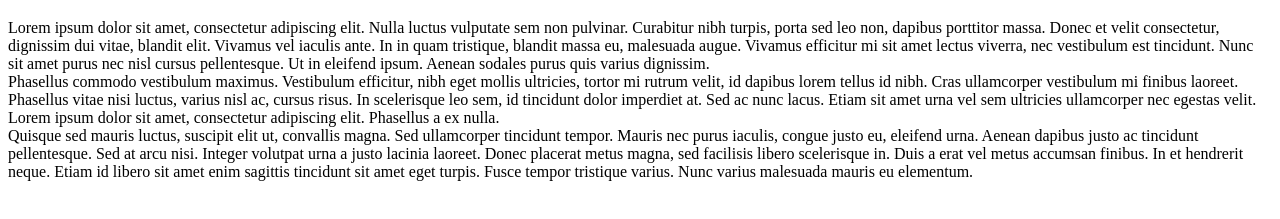
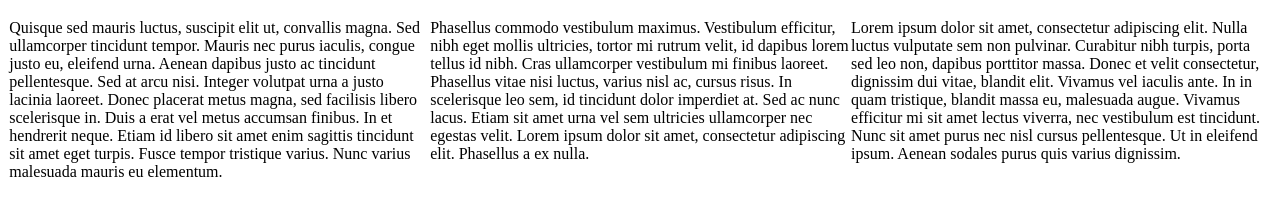
Before and after one commit to matt-voroney/coursera-webdev1, a plain HTML site: page assignment1/index.html in a window 1280 px wide. Shown: the part 61-280 px from the top of the page. Drawn offline with Linux system fonts and the light colour scheme.

Commit message:
added id properties to sections in index.html, and added media queries to css/stylesheet.css to create the responsive layout as specified in the assignment.

```diff
--- a/assignment1/css/stylesheet.css
+++ b/assignment1/css/stylesheet.css
@@ -0,0 +1,36 @@
+
+/* target mobile by default */
+
+
+/* tablet specific settings */
+
+@media (min-width: 768px) and (max-width: 991px) {
+
+    #section1 {
+        width: 50%;
+        float: right;
+    }
+    #section2 {
+        width: 50%;
+        float: right;
+    }
+}
+
+
+/* desktop specific settings */
+
+@media (min-width: 992px) {
+
+    #section1 {
+        width: 33.3%;
+        float: right;
+    }
+    #section2 {
+        width: 33.3%;
+        float: right;
+    }
+    #section3 {
+        width: 33.3%;
+        float: right;
+    }
+}
--- a/assignment1/index.html
+++ b/assignment1/index.html
@@ -6,7 +6,7 @@
     <body>
         <h1>Page Heading</h1>
 
-        <section>
+        <section id="section1">
             Lorem ipsum dolor sit amet, consectetur adipiscing elit. Nulla luctus vulputate sem non pulvinar.
             Curabitur nibh turpis, porta sed leo non, dapibus porttitor massa. Donec et velit consectetur,
             dignissim dui vitae, blandit elit. Vivamus vel iaculis ante. In in quam tristique, blandit massa
@@ -14,14 +14,14 @@
             Nunc sit amet purus nec nisl cursus pellentesque. Ut in eleifend ipsum. Aenean sodales purus quis
             varius dignissim.
         </section>
-        <section>
+        <section id="section2">
             Phasellus commodo vestibulum maximus. Vestibulum efficitur, nibh eget mollis ultricies, tortor mi
             rutrum velit, id dapibus lorem tellus id nibh. Cras ullamcorper vestibulum mi finibus laoreet.
             Phasellus vitae nisi luctus, varius nisl ac, cursus risus. In scelerisque leo sem, id tincidunt
             dolor imperdiet at. Sed ac nunc lacus. Etiam sit amet urna vel sem ultricies ullamcorper nec egestas
             velit. Lorem ipsum dolor sit amet, consectetur adipiscing elit. Phasellus a ex nulla.
         </section>
-        <section>
+        <section id="section3">
             Quisque sed mauris luctus, suscipit elit ut, convallis magna. Sed ullamcorper tincidunt tempor. Mauris
             nec purus iaculis, congue justo eu, eleifend urna. Aenean dapibus justo ac tincidunt pellentesque. Sed
             at arcu nisi. Integer volutpat urna a justo lacinia laoreet. Donec placerat metus magna, sed facilisis
```
